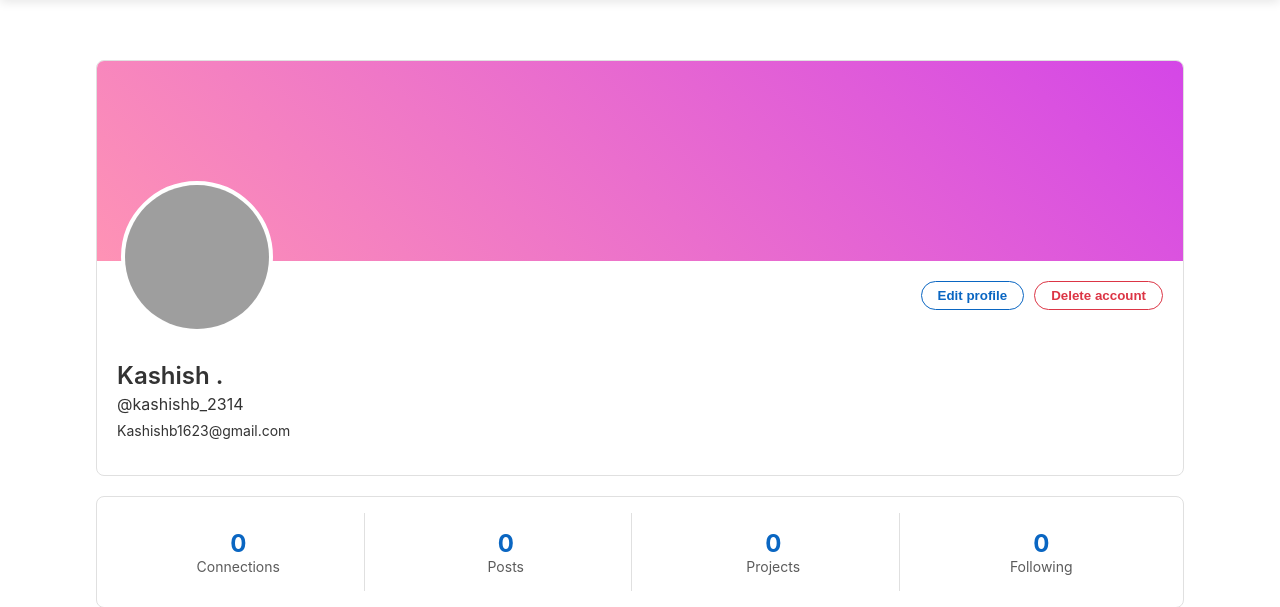
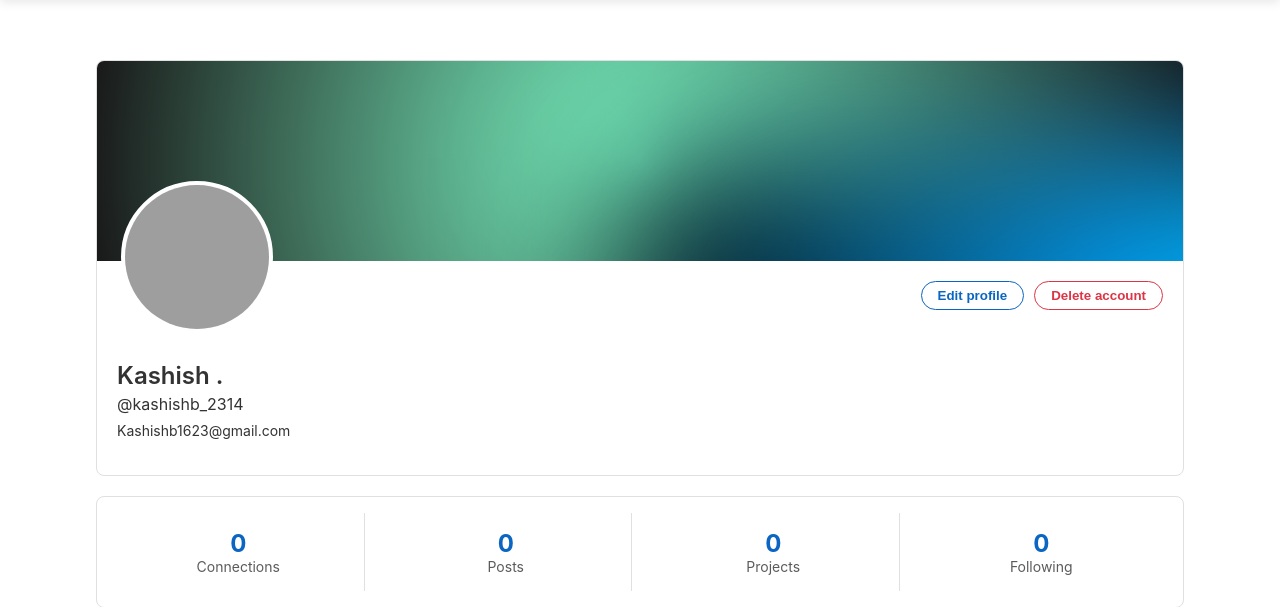
Before and after one commit to Kashish2314/togetherly-flask, a Flask app: page /user_profile in a window 1280 px wide. Shown: the part 88-695 px from the top of the page. Run offline with Flask 3, Linux system fonts and the light colour scheme; a user stored in the database is signed in; grey boxes are pictures that could not be loaded.

Commit message:
aurora added

```diff
--- a/static/css/userprofile.css
+++ b/static/css/userprofile.css
@@ -110,19 +110,24 @@ body {
     height: 200px;
     position: relative;
     overflow: hidden;
-    background: linear-gradient(45deg, #3A29FF, #FF94B4, #c022ff);
-    background-size: 300% 300%;
-    animation: aurora 5s infinite alternate ease-in-out;
-    display: flex;
-    justify-content: center;
-    align-items: center;
+    background: radial-gradient(circle at 50% 50%, rgba(0, 255, 150, 0.5), rgba(0, 0, 0, 0.9));
 }
-@keyframes aurora {
+/* Aurora effect */
+.aurora {
+    position: absolute;
+    width: 200%;
+    height: 200%;
+    background: radial-gradient(circle at 50% 50%, #00ff96, #00a3ff, #000);
+    animation: moveAurora 6s infinite alternate ease-in-out;
+    filter: blur(80px);
+}
+
+@keyframes moveAurora {
     0% {
-        background-position: 0% 30% 50%;
+        transform: translate(-25%, -25%);
     }
     100% {
-        background-position: 100% 50%;
+        transform: translate(25%, 25%);
     }
 }
 
--- a/templates/userprofile.html
+++ b/templates/userprofile.html
@@ -24,7 +24,7 @@
 
     <div class="container">
         <div class="profile-card">
-            <div class="profile-background"></div>
+            <div class="profile-background"><div class="aurora"></div></div>
             <div class="profile-info">
                 <div class="profile-picture-container">
                     <div class="profile-picture">
```
Also changed, not shown: instance/database.db.
